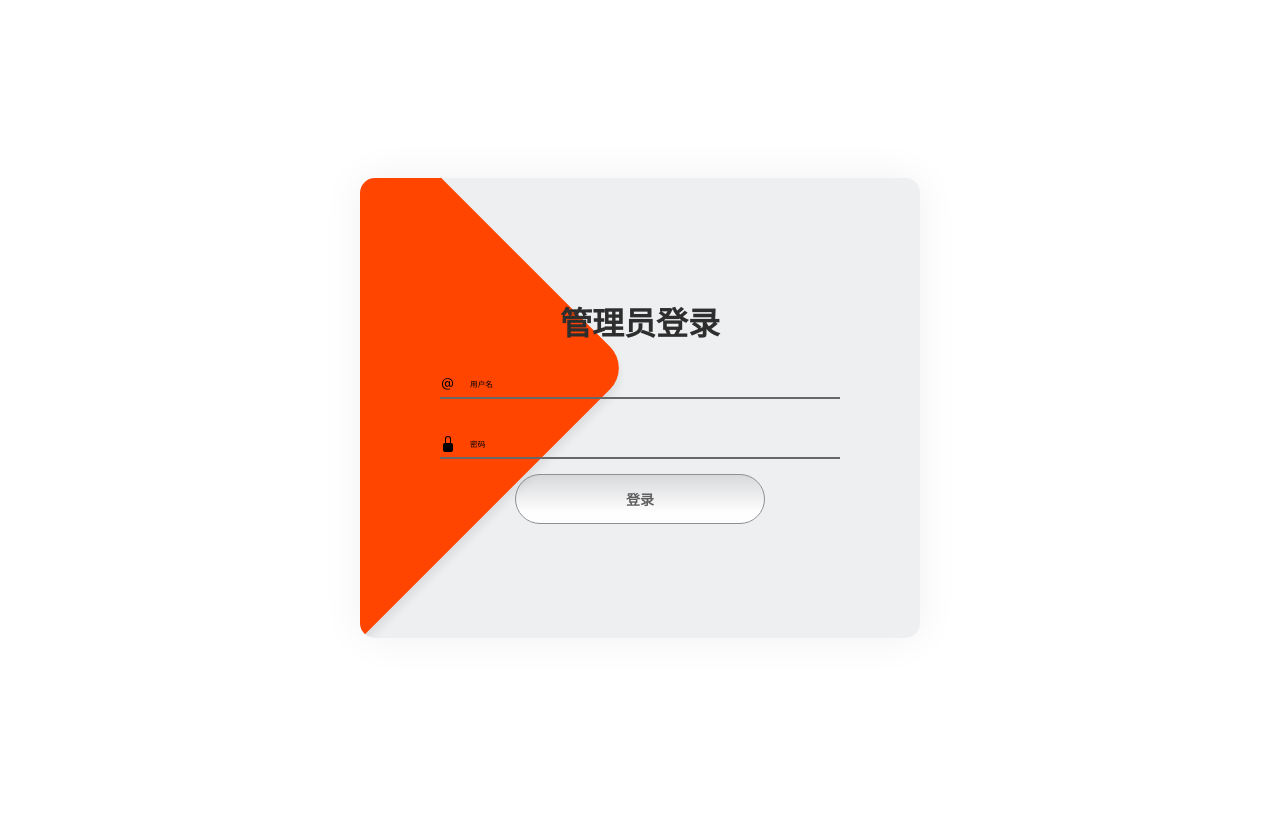
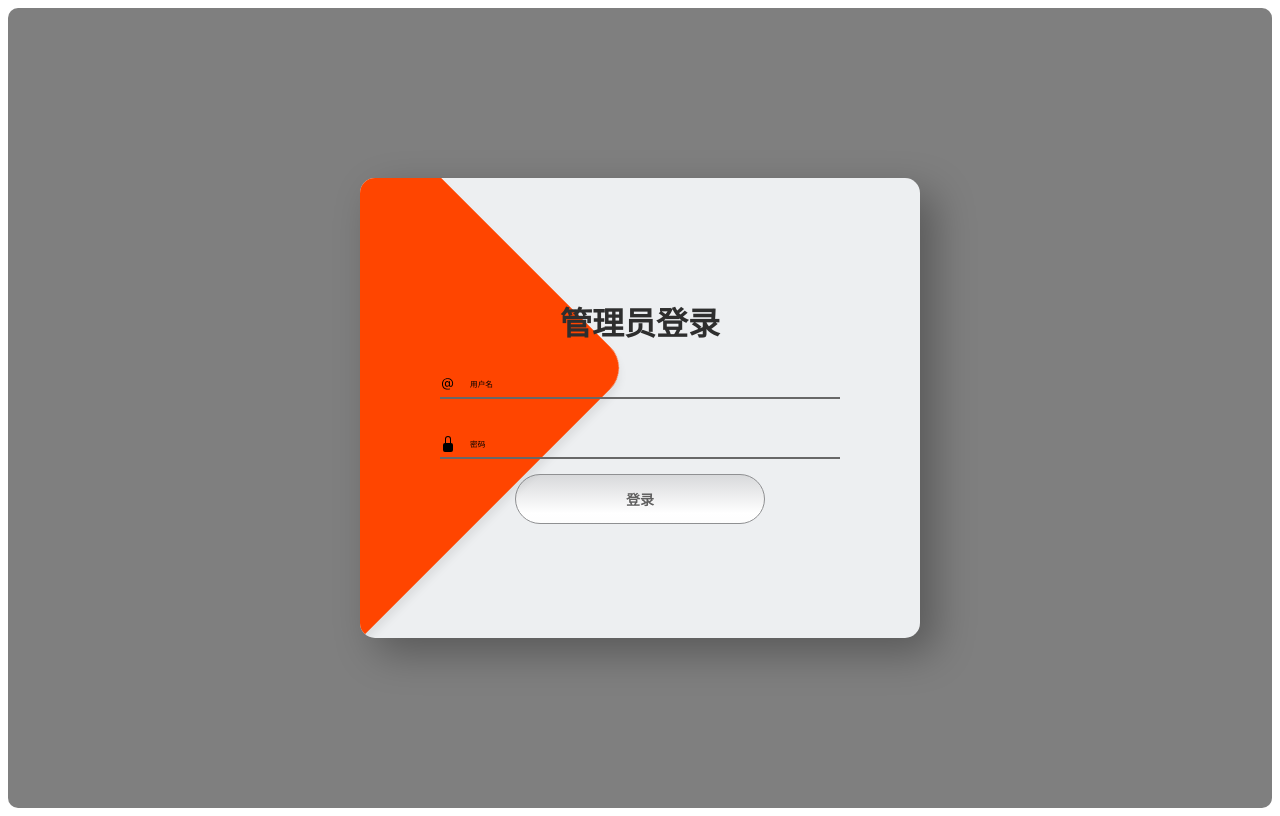
Before and after one commit to NST-L/forum-admin-vue, a Vue app: page /login in a window 1280 px wide. Built offline with nearby package versions, Linux system fonts and the light colour scheme.

Commit message:
登录界面动画以及调整

```diff
--- a/jsconfig.json
+++ b/jsconfig.json
@@ -1,5 +1,6 @@
 {
   "compilerOptions": {
+    "baseUrl": ".",
     "paths": {
       "@/*": ["./src/*"]
     }
--- a/src/views/Login.vue
+++ b/src/views/Login.vue
@@ -50,7 +50,6 @@ const router = useRouter();
 const username = ref('');
 const password = ref('');
 
-// 新增测试账号：test/test
 const handleLogin = () => {
   const validUsers = [
     { username: 'a', password: 'a' },
@@ -73,12 +72,25 @@ const handleLogin = () => {
 </script>
 
 <style scoped>
+/* 动画：橙色背景从左侧滑入 */
+@keyframes slideInBackground {
+  0% {
+    transform: translateX(-100%) rotate(45deg);
+    opacity: 0;
+  }
+  100% {
+    transform: translateX(0) rotate(45deg);
+    opacity: 1;
+  }
+}
+
 .login-container {
   display: flex;
   justify-content: center;
   align-items: center;
   height: 100vh;
-  background-color: #ffffff;
+  border-radius: 10px;
+  background-color: rgba(0, 0, 0, 0.5);
   font-family: 'Segoe UI', Tahoma, Geneva, Verdana, sans-serif;
 }
 
@@ -91,7 +103,7 @@ const handleLogin = () => {
   justify-content: center;
   background-color: #EDEFF1;
   padding: 30px;
-  box-shadow: 0px 0px 40px rgba(0, 0, 0, 0.062);
+  box-shadow: 15px 15px 40px rgba(0, 0, 0, 0.3);
   position: relative;
   overflow: hidden;
   border-radius: 15px;
@@ -109,6 +121,9 @@ const handleLogin = () => {
   z-index: 1;
   border-radius: 30px;
   box-shadow: 5px 5px 10px rgba(0, 0, 0, 0.082);
+
+  /* 动画关键 */
+  animation: slideInBackground 1s ease-out forwards;
 }
 
 .heading {
```
